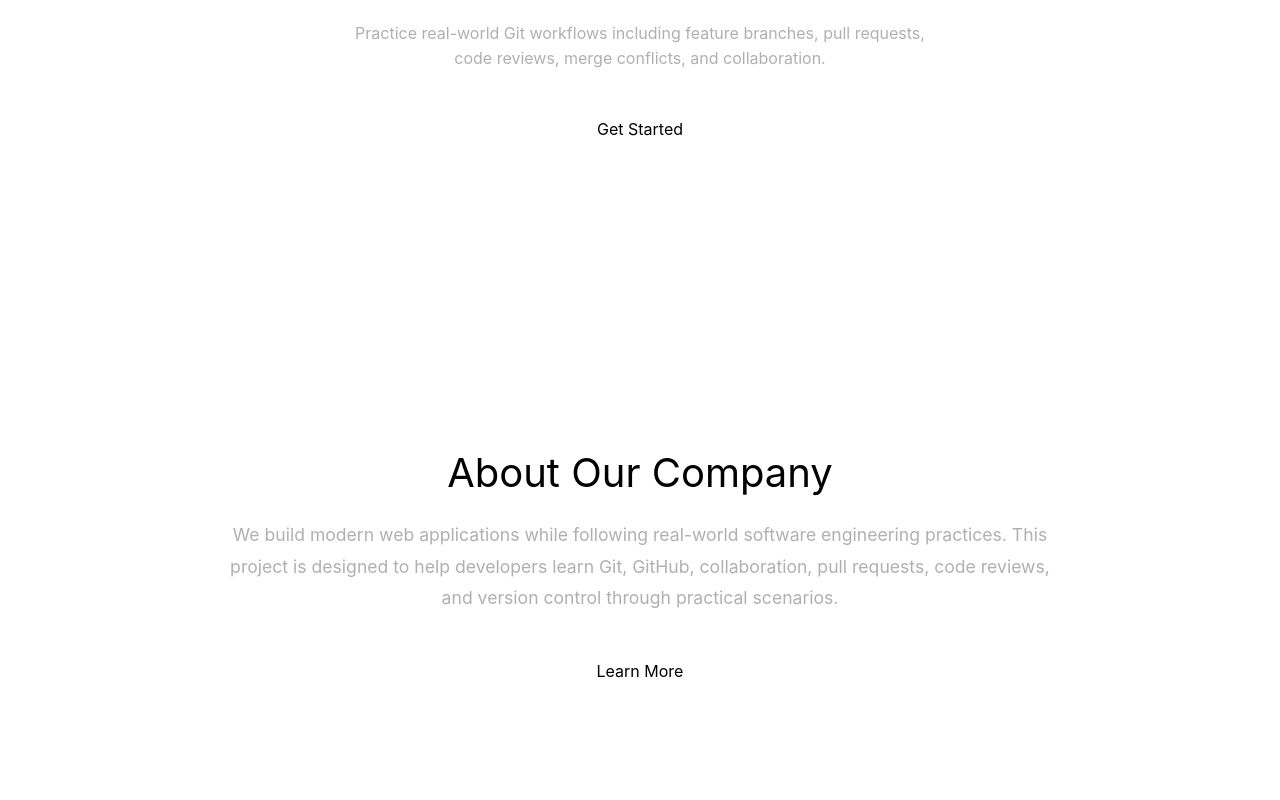
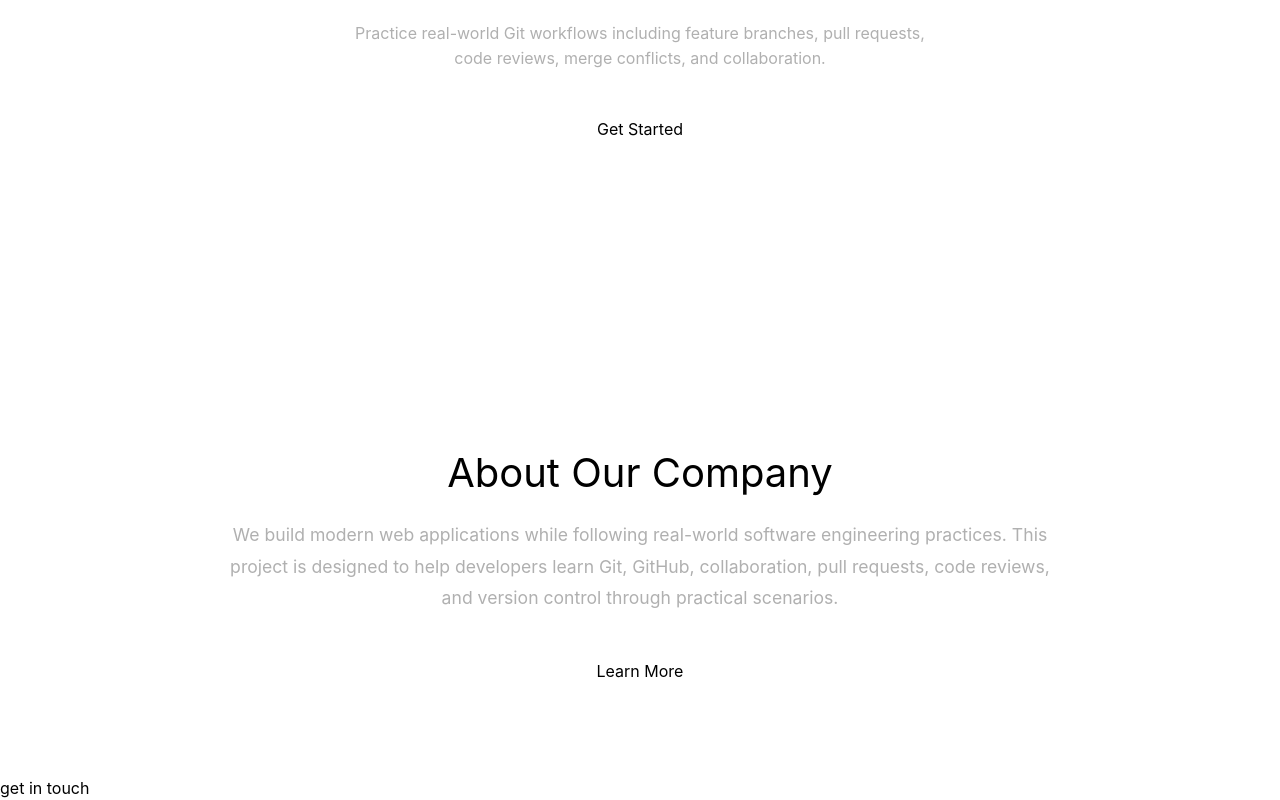
Before and after one commit to PRO-teen/git-realworld-practice, a React (Vite) app: page / in a window 1280 px wide. Shown: the part 334-1134 px from the top of the page. Before the commit the page ends 1110 px from the top, so only its background shows below. Built offline with nearby package versions, Linux system fonts and the light colour scheme.

Commit message:
added contact section

```diff
--- a/src/App.tsx
+++ b/src/App.tsx
@@ -2,6 +2,8 @@
 import Navbar from "./components/Navbar";
 import Hero from "./components/Hero";
 import About from "./components/About";
+import Contact from './components/Contact';
+
 
 
 function App() {
@@ -10,6 +12,8 @@ function App() {
       <Navbar />
       <Hero />
       <About/>
+      <Contact/>
+
     </>
   );
 }
--- /dev/null
+++ b/src/components/Contact.tsx
@@ -0,0 +1,13 @@
+
+
+
+
+function Contact() {
+  return (
+    <>
+     <h1>get in touch</h1>
+    </>
+  );
+}
+
+export default Contact;
```
